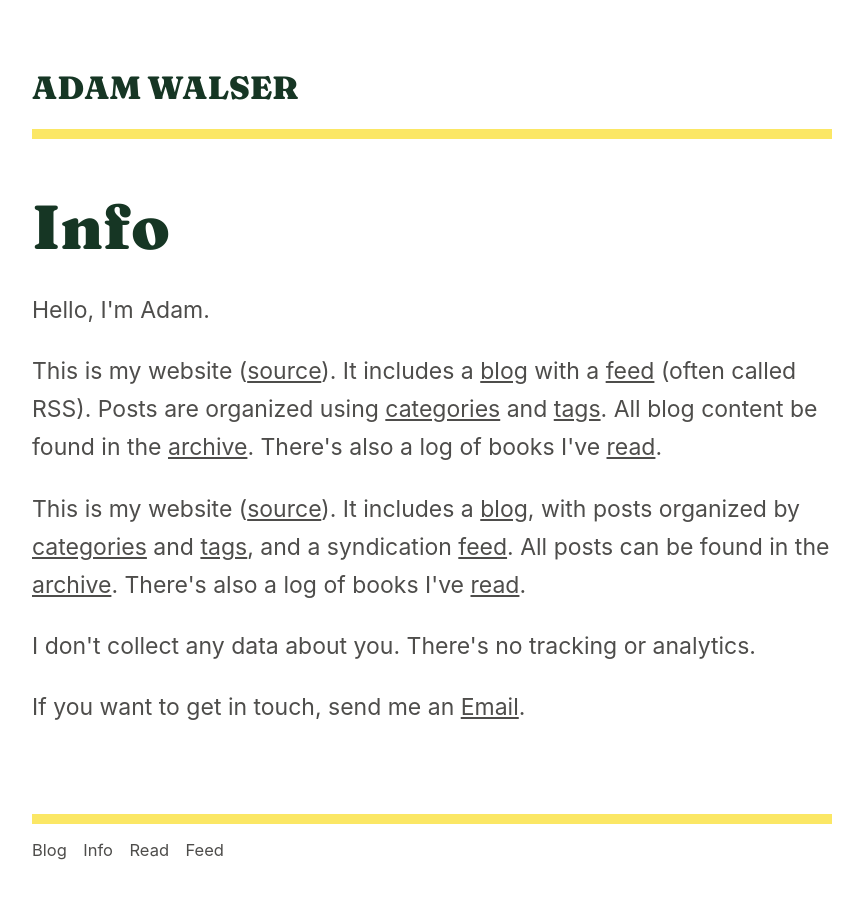
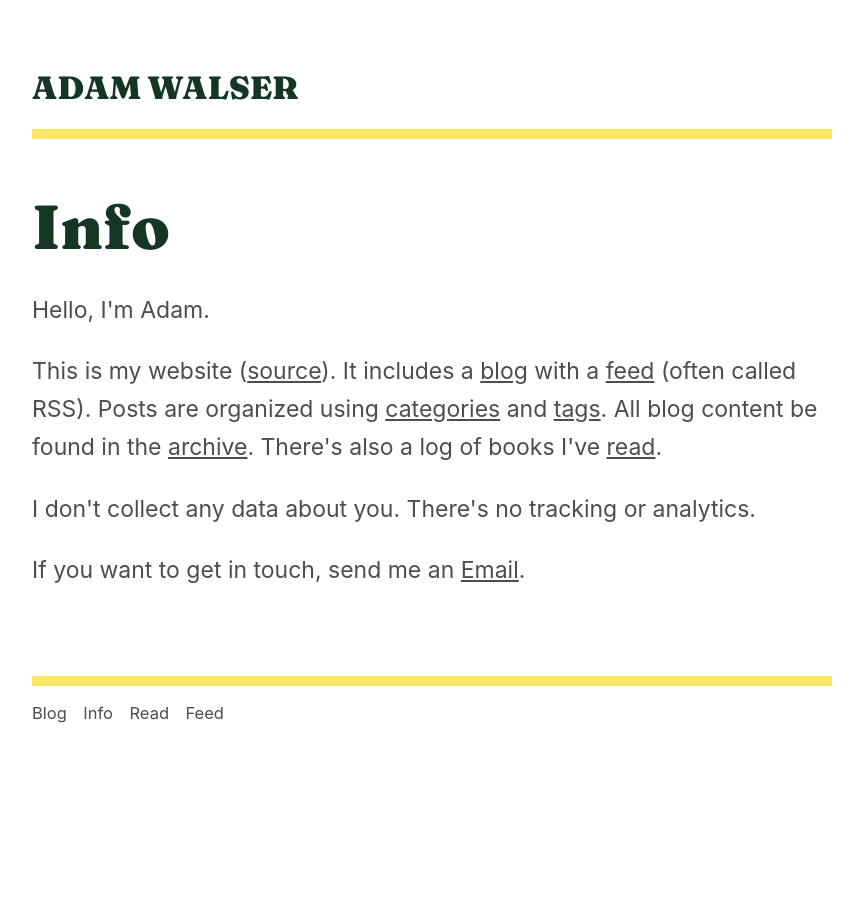
Before and after one commit to ajpwalser/ajpwalser.github.io, a Jekyll site: the page built from info.html, in a window 1280 px wide. Shown: the whole page, without its empty margins (208-1071 px from the left). Built offline with Jekyll 4.4.1, drawn with Linux system fonts in a browser that asks for light colours; some web fonts are replaced; after the commit the page ends 900 px from its top, so only the background shows below that.

Commit message:
Update info.html

```diff
--- a/info.html
+++ b/info.html
@@ -7,7 +7,6 @@ description: Information about me and my website.
 <h2>Info</h2>
 <p class="first">Hello, I'm Adam.</p>
 <p>This is my website (<a href="https://github.com/ajpwalser/ajpwalser.github.io">source</a>). It includes a <a href="https://ajpwalser.github.io/">blog</a> with a <a href="https://ajpwalser.github.io/feed.xml">feed</a> (often called RSS). Posts are organized using <a href="https://ajpwalser.github.io/categories/">categories</a> and <a href="https://ajpwalser.github.io/tags/">tags</a>. All blog content be found in the <a href="https://ajpwalser.github.io/archive/">archive</a>. There's also a log of books I've <a href="https://ajpwalser.github.io/read/">read</a>.</p>
-<p>This is my website (<a href="https://github.com/ajpwalser/ajpwalser.github.io">source</a>). It includes a <a href="https://ajpwalser.github.io/">blog</a>, with posts organized by <a href="https://ajpwalser.github.io/tags/">categories</a> and <a href="https://ajpwalser.github.io/tags/">tags</a>, and a syndication <a href="https://ajpwalser.github.io/feed.xml">feed</a>. All posts can be found in the <a href="https://ajpwalser.github.io/archive/">archive</a>. There's also a log of books I've <a href="https://ajpwalser.github.io/read/">read</a>.</p>
 <p>I don't collect any data about you. There's no tracking or analytics.</p>
 <p>If you want to get in touch, send me an <a href="mailto:ajpwalser@gmail.com">Email</a>.</p>
 <div class="spacer"></div>
```
